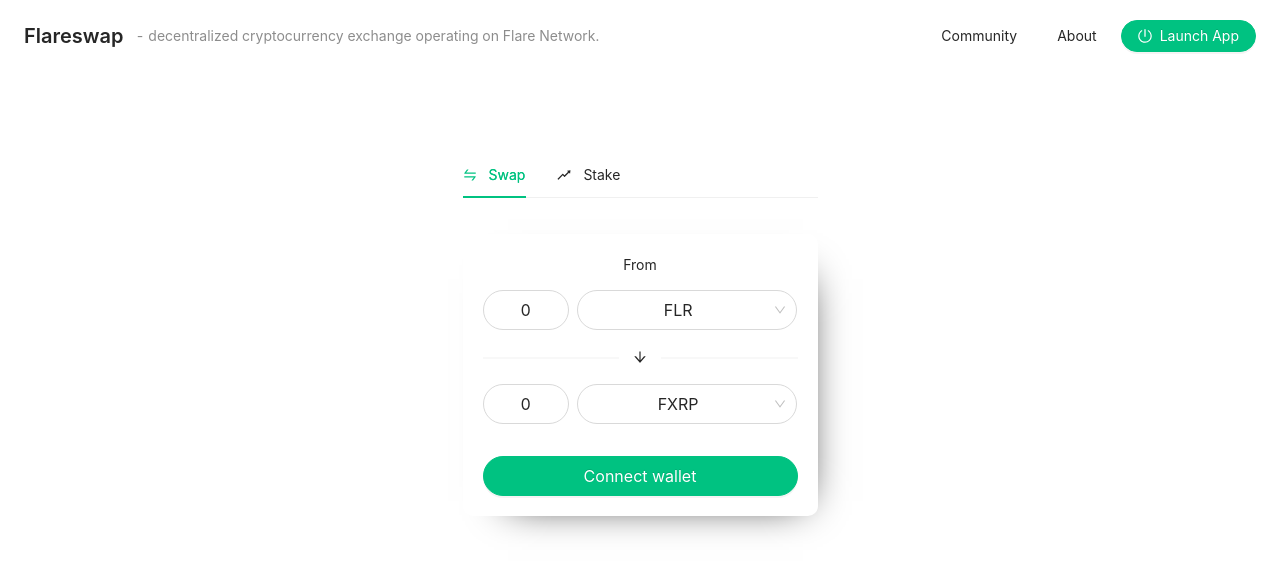
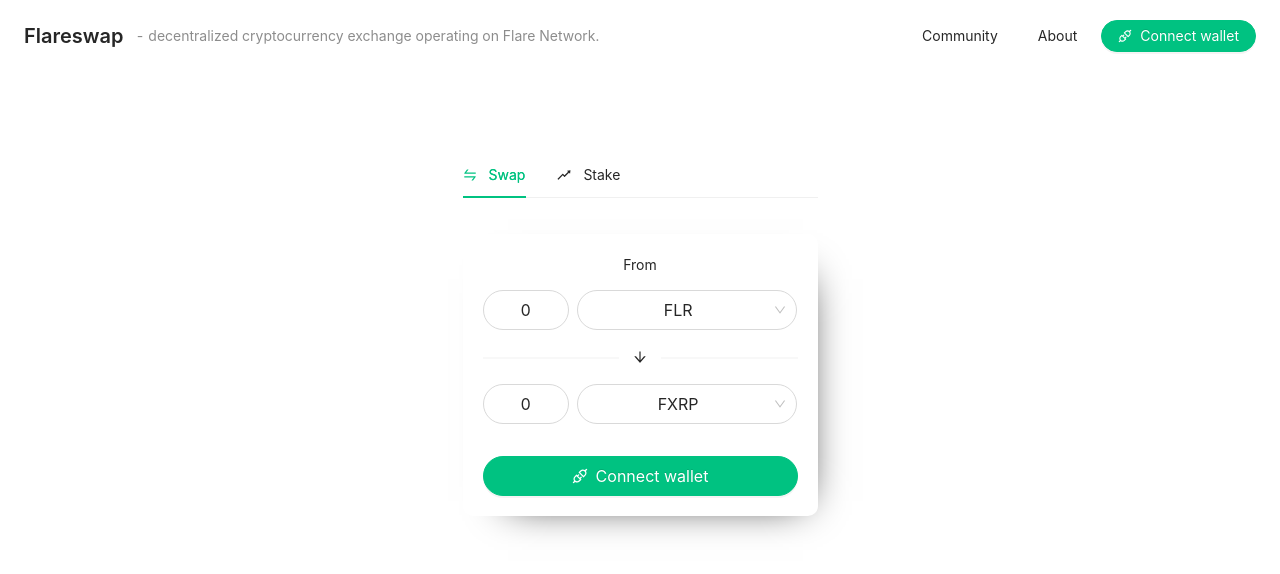
Before and after one commit to Flareswap/flareswap-com, a React (Create React App) app: page /features in a window 1280 px wide. Shown: the top 574 px of the page. Built offline with nearby package versions, Linux system fonts and the light colour scheme.

Commit message:
Minor adjustments to launch app and connect wallet buttons

```diff
--- a/src/App.tsx
+++ b/src/App.tsx
@@ -7,11 +7,17 @@
 import Start from "./pages/Start";
 import Features from "./pages/Features";
 
+const ROUTES = {
+  ABOUT: "/about",
+  FEATURES: "/features",
+  START: "/",
+};
+
 export default function App() {
   const location = useLocation();
 
   return (
-    <Layout>
+    <Layout showLaunchAppButton={location.pathname !== ROUTES.FEATURES}>
       <TransitionGroup>
         <CSSTransition
           key={location.key}
@@ -19,13 +25,13 @@
           timeout={{ enter: 300, exit: 0 }}
         >
           <Switch>
-            <Route path="/about">
+            <Route path={ROUTES.ABOUT}>
               <About />
             </Route>
-            <Route path="/features">
+            <Route path={ROUTES.FEATURES}>
               <Features />
             </Route>
-            <Route path="/">
+            <Route path={ROUTES.START}>
               <Start />
             </Route>
           </Switch>
--- a/src/components/Layout/index.tsx
+++ b/src/components/Layout/index.tsx
@@ -1,14 +1,15 @@
 import React from "react";
 import { PageHeader, Button } from "antd";
 import { Link } from "react-router-dom";
-import { PoweroffOutlined } from "@ant-design/icons";
+import { PoweroffOutlined, ApiOutlined } from "@ant-design/icons";
 import { useHistory } from "react-router-dom";
 
 type Props = {
   children: any;
+  showLaunchAppButton: boolean;
 };
 
-export default function Layout({ children }: Props) {
+export default function Layout({ children, showLaunchAppButton }: Props) {
   const history = useHistory();
 
   return (
@@ -24,11 +25,17 @@
           <Button key="2" type="text">
             About
           </Button>,
-          <Link key="3" to="/features">
-            <Button type="primary" shape="round" icon={<PoweroffOutlined />}>
-              Launch App
+          showLaunchAppButton ? (
+            <Link key="3" to="/features">
+              <Button type="primary" shape="round" icon={<PoweroffOutlined />}>
+                Launch App
+              </Button>
+            </Link>
+          ) : (
+            <Button key="3" type="primary" shape="round" icon={<ApiOutlined />}>
+              Connect wallet
             </Button>
-          </Link>,
+          ),
         ]}
       ></PageHeader>
       {children}
--- a/src/components/StakeCard/index.tsx
+++ b/src/components/StakeCard/index.tsx
@@ -1,4 +1,5 @@
 import React from "react";
+import { ApiOutlined } from "@ant-design/icons";
 import { Button, Col, Input, Row, Select } from "antd";
 const { Option, OptGroup } = Select;
 
@@ -40,6 +41,7 @@
         size="large"
         block
         className="margin--top--2"
+        icon={<ApiOutlined />}
       >
         Connect wallet
       </Button>
--- a/src/components/SwapCard/index.tsx
+++ b/src/components/SwapCard/index.tsx
@@ -1,5 +1,5 @@
 import React from "react";
-import { ArrowDownOutlined } from "@ant-design/icons";
+import { ArrowDownOutlined, ApiOutlined } from "@ant-design/icons";
 import { Button, Col, Divider, Input, Row, Select } from "antd";
 const { Option, OptGroup } = Select;
 
@@ -79,7 +79,14 @@
           </Col>
         </Row>
       </Input.Group>
-      <Button type="primary" shape="round" size="large" block className="margin--top--2">
+      <Button
+        type="primary"
+        shape="round"
+        size="large"
+        block
+        className="margin--top--2"
+        icon={<ApiOutlined />}
+      >
         Connect wallet
       </Button>
     </div>
```
